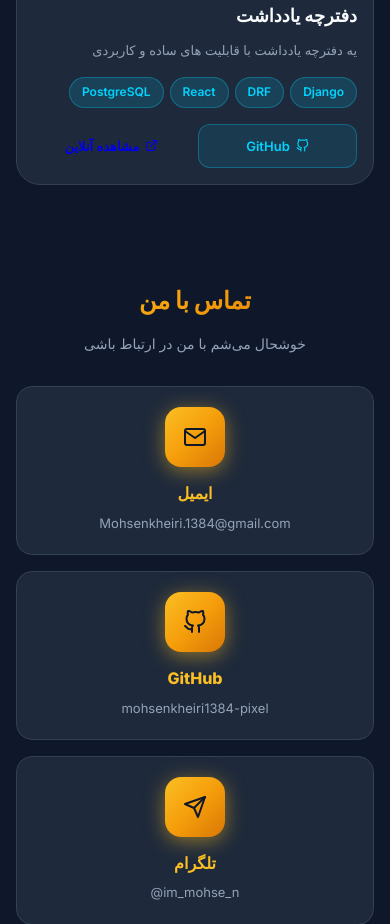
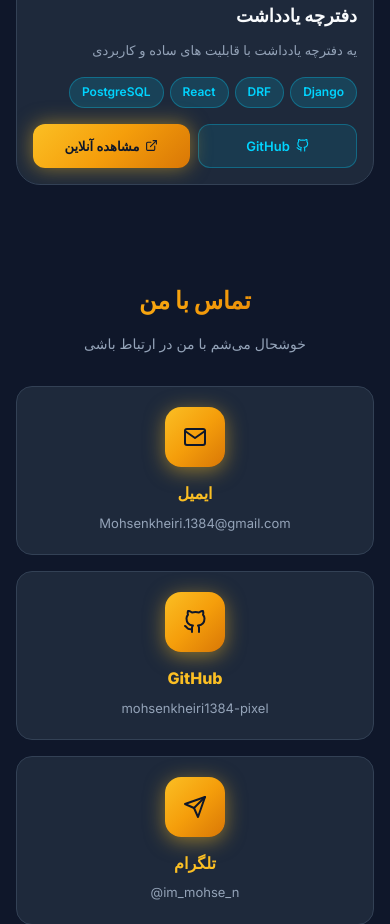
Before and after one commit to mohsenkheiri1384-pixel/portfolio, a React (Vite) app: page / in a window 390 px wide. Shown: the part 3900-4824 px from the top of the page. Built offline with nearby package versions, Linux system fonts and the light colour scheme; a small style sheet from the web is missing.

Commit message:
feat: add phone contact card

```diff
--- a/src/index.css
+++ b/src/index.css
@@ -897,3 +897,13 @@
     height: 4px;
   }
 }
+.project-link-primary {
+  background: var(--gradient-gold);
+  color: var(--bg);
+  box-shadow: 0 0 20px var(--primary-glow);
+}
+
+.project-link-primary:hover {
+  transform: translateY(-3px);
+  box-shadow: 0 0 30px var(--primary-glow);
+}
--- a/src/pages/Home.jsx
+++ b/src/pages/Home.jsx
@@ -5,7 +5,6 @@
   FiGithub,
   FiSend,
   FiExternalLink,
-  FiPhone,
 } from "react-icons/fi";
 import { config } from "../data/config";
 import { skills } from "../data/skills";
```
